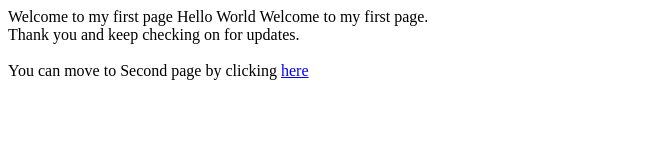
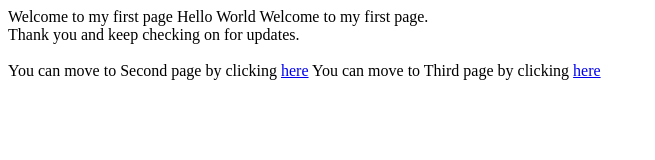
Before and after one commit to parthp999/testrepo, a plain HTML site: page index.html in a window 1280 px wide. Shown: the whole page, without its empty margins (0-655 px from the left). Drawn offline with Linux system fonts and the light colour scheme.

Commit message:
changes in index.html

```diff
--- a/index.html
+++ b/index.html
@@ -7,5 +7,7 @@ Welcome to my first page
 Hello World Welcome to my first page.<br>
 Thank you and keep checking on for updates.<br><br>
 You can move to Second page by clicking <a href="second.html">here</a>
+You can move to Third page by clicking <a href="third.html">here</a>
+
 </body>
 </html>
```
Also changed, not shown: 1 other file.
